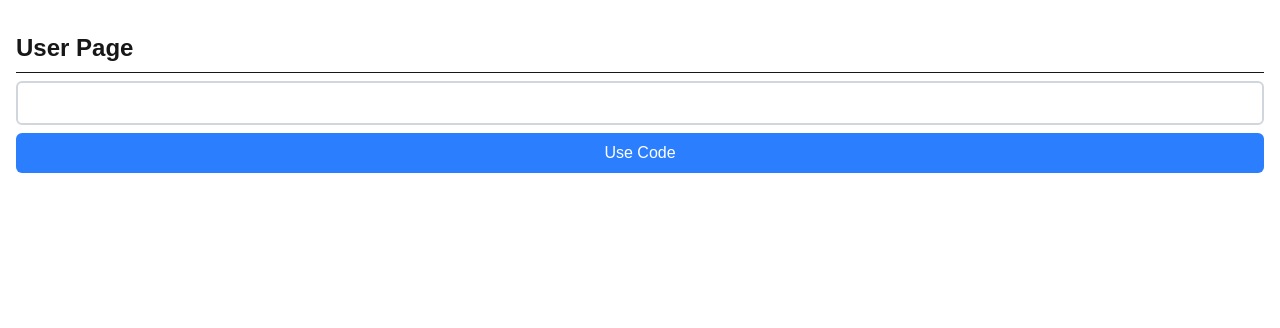
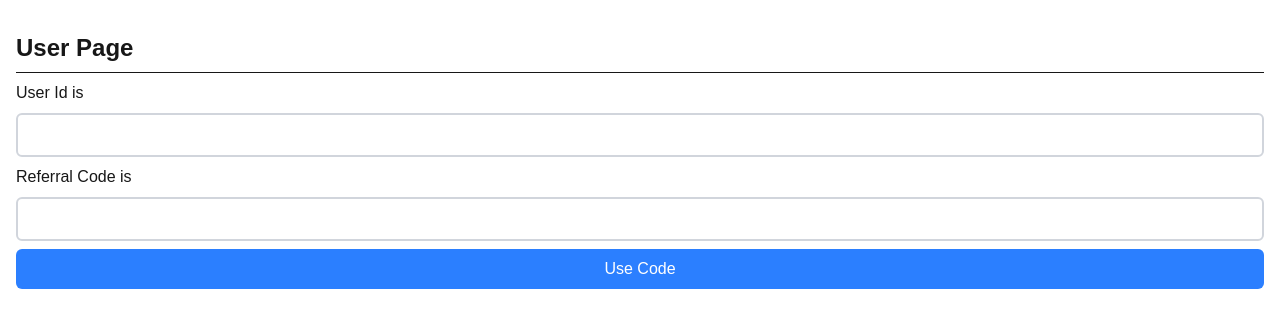
Before and after one commit to tan-c/urba-interview, a Next.js app: page /user in a window 1280 px wide. Shown: the top 328 px of the page. Built offline with nearby package versions, Linux system fonts and the light colour scheme.

Commit message:
add explanation on task

```diff
--- a/app/user/page.tsx
+++ b/app/user/page.tsx
@@ -4,12 +4,18 @@ import { useState } from "react";
 
 export default function User() {
   const [input, setInput] = useState("");
+  const [userId, setUserId] = useState("");
 
   return (
     <div className="flex flex-col gap-2 p-4 py-8">
       <h1 className="text-2xl font-bold">User Page</h1>
 
       <hr />
+
+      User Id is
+      <input type="text" value={userId} onChange={(e) => setUserId(e.target.value)} className="border-2 border-gray-300 rounded-md p-2" />
+
+      Referral Code is
       <input type="text" value={input} onChange={(e) => setInput(e.target.value)} className="border-2 border-gray-300 rounded-md p-2" />
 
       <button className="bg-blue-500 text-white px-4 py-2 rounded-md" onClick={() => {
```
Also changed, not shown: 1 other file (tests, documents, lock files or other folders).
